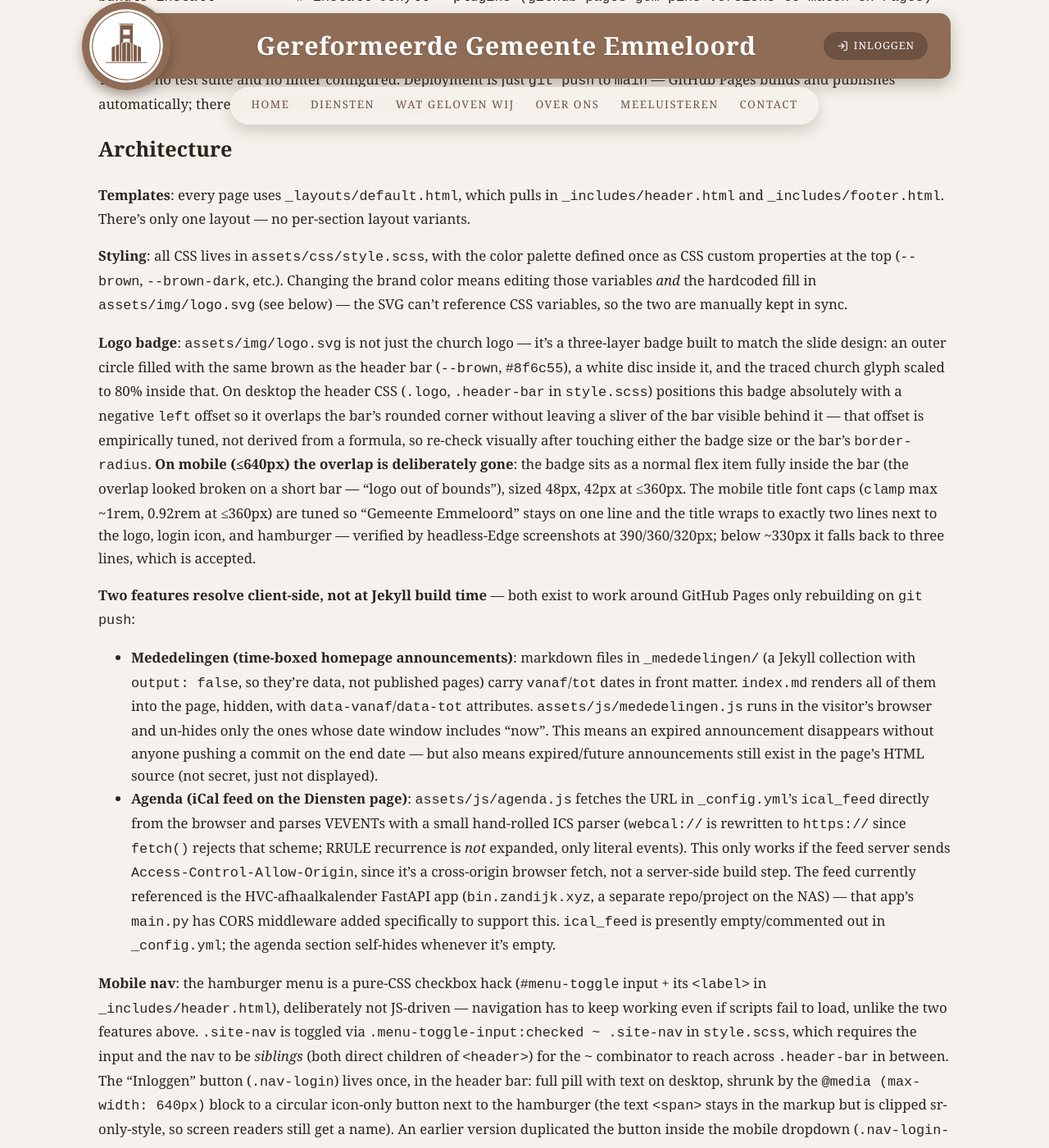
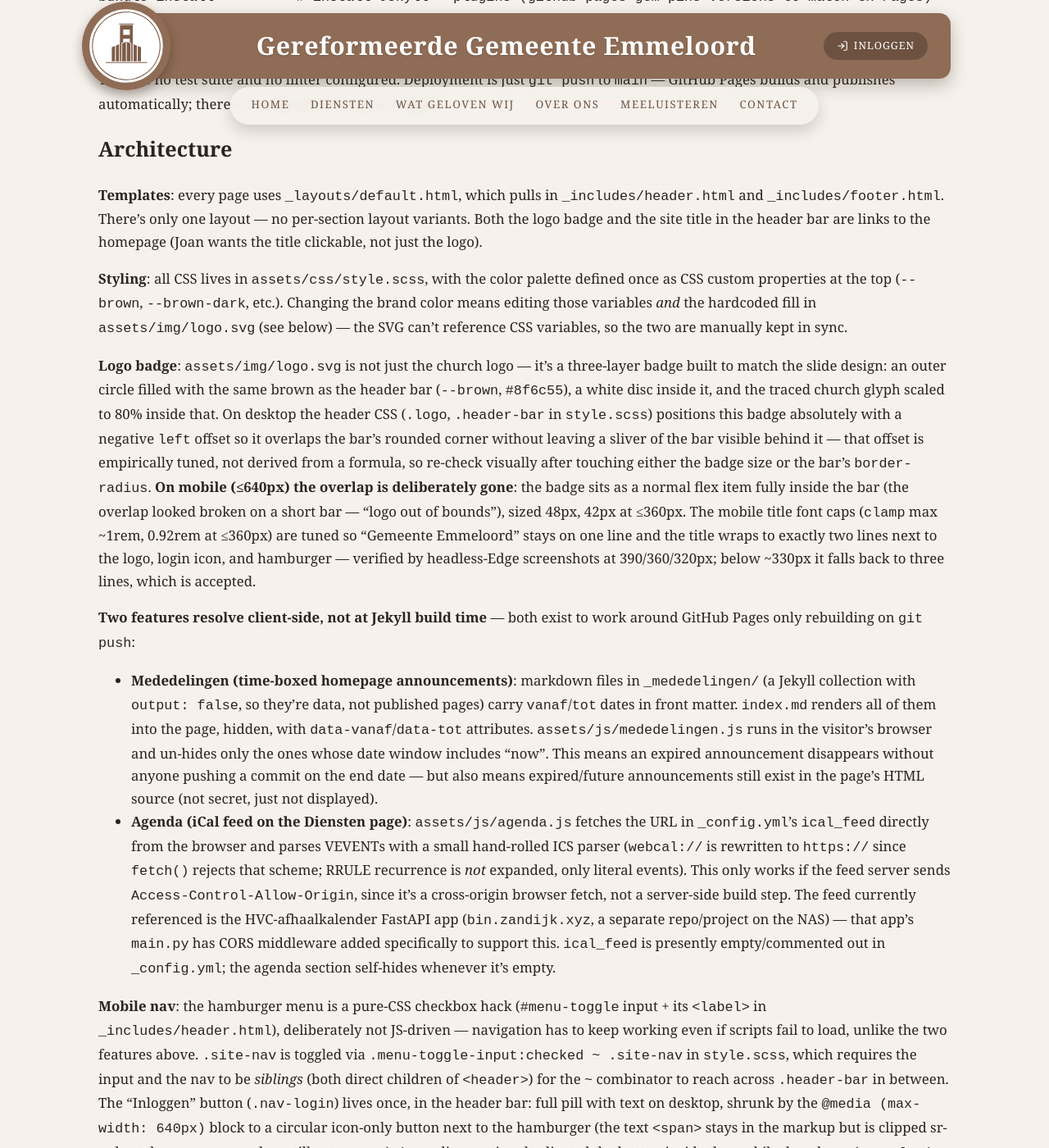
Before and after one commit to Kathedra/gergememmeloord, a Jekyll site: the page built from CLAUDE.md, in a window 1280 px wide and 1400 px high, scrolled down 557 px. Shown: the whole window at 82% size. Built offline with Jekyll 4.4.1, drawn with Linux system fonts in a browser that asks for light colours; our own code applies the rules of GitHub Pages for plain Markdown files; some of the changed text lies outside the part shown.

Commit message:
update CLAUDE.md, header.html and style.scss

```diff
--- a/CLAUDE.md
+++ b/CLAUDE.md
@@ -18,7 +18,7 @@ There is no test suite and no linter configured. Deployment is just `git push` t
 
 ## Architecture
 
-**Templates**: every page uses `_layouts/default.html`, which pulls in `_includes/header.html` and `_includes/footer.html`. There's only one layout — no per-section layout variants.
+**Templates**: every page uses `_layouts/default.html`, which pulls in `_includes/header.html` and `_includes/footer.html`. There's only one layout — no per-section layout variants. Both the logo badge and the site title in the header bar are links to the homepage (Joan wants the title clickable, not just the logo).
 
 **Styling**: all CSS lives in `assets/css/style.scss`, with the color palette defined once as CSS custom properties at the top (`--brown`, `--brown-dark`, etc.). Changing the brand color means editing those variables *and* the hardcoded fill in `assets/img/logo.svg` (see below) — the SVG can't reference CSS variables, so the two are manually kept in sync.
 
@@ -31,7 +31,9 @@ There is no test suite and no linter configured. Deployment is just `git push` t
 
 **Mobile nav**: the hamburger menu is a pure-CSS checkbox hack (`#menu-toggle` input + its `<label>` in `_includes/header.html`), deliberately not JS-driven — navigation has to keep working even if scripts fail to load, unlike the two features above. `.site-nav` is toggled via `.menu-toggle-input:checked ~ .site-nav` in `style.scss`, which requires the input and the nav to be *siblings* (both direct children of `<header>`) for the `~` combinator to reach across `.header-bar` in between. The "Inloggen" button (`.nav-login`) lives once, in the header bar: full pill with text on desktop, shrunk by the `@media (max-width: 640px)` block to a circular icon-only button next to the hamburger (the text `<span>` stays in the markup but is clipped sr-only-style, so screen readers still get a name). An earlier version duplicated the button inside the mobile dropdown (`.nav-login--menu`), which forced every `.site-nav a` rule to be written as `.site-nav a:not(.nav-login)` to avoid a specificity clash that once rendered the button brown-on-brown — that duplicate and the `:not()` exclusions are gone; don't reintroduce a `.nav-login` inside `.site-nav` without remembering that trap.
 
-**Sticky header backdrop**: on desktop `.site-header` is transparent so the brown bar and nav pill "float" over scrolling content; on mobile (≤640px) the margins are too tight for that — text visibly slid past the bar's edges — so the media query gives `.site-header` a solid `--cream` background there. Don't "clean up" that mobile background: it's load-bearing, not a leftover.
+**Sticky header backdrop**: `.site-header` is transparent on all breakpoints — the brown bar (and on desktop the nav pill) "float" over scrolling content. A solid cream mobile backdrop was tried and explicitly rejected by Joan; don't reintroduce it. The mobile dropdown menu uses the same frosted treatment as the desktop pill (translucent cream + `backdrop-filter: blur`), not opaque white.
+
+**Gotcha — generic `a:hover` vs white-text link components**: the global `a:hover { color: var(--brown-deep) }` rule (element+pseudo-class specificity) beats any bare single-class color like `.nav-login` or `.skip-link`, turning white text brown-on-brown on hover — this is the same specificity trap as the retired `.site-nav a:not(.nav-login)` story, resurfacing via `a:hover`. Every component that puts white text on a brown background must set its own explicit hover color (`.nav-login:hover`, `.skip-link:hover`, `.site-title a:hover` all do). Check this whenever adding such a component or a new generic `a...` rule.
 
 **Hamburger checkbox tab order**: `.menu-toggle-input` is `display: none` at the base (desktop shows no hamburger, so a focusable invisible checkbox would pollute the tab order) and is restored inside the ≤640px media query as visually-hidden-but-focusable (`position: absolute; 1px; opacity: 0`). Both halves are needed: removing the mobile restore breaks keyboard access to the menu; removing the desktop `display: none` puts a ghost tab stop back.
 
--- a/_includes/header.html
+++ b/_includes/header.html
@@ -7,7 +7,7 @@
     <a class="logo" href="{{ '/' | relative_url }}" aria-label="Naar de startpagina">
       <img src="{{ '/assets/img/logo.svg' | relative_url }}" alt="" width="108" height="108">
     </a>
-    <p class="site-title">{{ site.title }}</p>
+    <p class="site-title"><a href="{{ '/' | relative_url }}">{{ site.title }}</a></p>
 
     {% if site.login_url %}
       <a class="nav-login" href="{{ site.login_url }}" target="_blank" rel="noopener">
--- a/assets/css/style.scss
+++ b/assets/css/style.scss
@@ -58,6 +58,11 @@ body {
   border-radius: 0 0 10px 10px;
   text-decoration: none;
 }
+
+/* Expliciet wit, ook op hover: de generieke a:hover-regel (element +
+   pseudoklasse) wint anders van de losse klasse en maakt de tekst
+   bruin op de bruine achtergrond. Zelfde val als bij .nav-login. */
+.skip-link:hover { color: #fff; }
 
 .skip-link:focus { top: 0; }
 
@@ -152,6 +157,16 @@ a:hover { color: var(--brown-deep); }
   height: 100%;
 }
 
+/* De titel is ook een link naar home (net als het logo), maar mag er
+   niet als een "blauwe link" uitzien: kleur erven van de balk (wit),
+   óók op hover — anders kleurt de generieke a:hover hem bruin op
+   bruin (zelfde specificity-val als bij .nav-login). */
+.site-title a,
+.site-title a:hover {
+  color: inherit;
+  text-decoration: none;
+}
+
 .site-title {
   flex: 1;
   margin: 0;
@@ -225,6 +240,10 @@ a:hover { color: var(--brown-deep); }
 
 .nav-login:hover {
   background: var(--brown-deep);
+  /* Zonder expliciet wit wint de generieke a:hover-regel en worden
+     tekst en icoon bruin-op-bruin (onzichtbaar) — precies wat er
+     gebeurde zodra je de knop aanraakte of erover hoverde. */
+  color: #fff;
   text-decoration: none;
 }
 
@@ -490,8 +509,10 @@ a:hover { color: var(--brown-deep); }
      vlak; op desktop blijft hij transparant zweven. */
   html { scroll-padding-top: 110px; }
 
+  /* Net als op desktop: geen dekkend vlak, de balk "zweeft" boven de
+     scrollende content. (Eerder stond hier een dekkend crème vlak;
+     Joan wil mobiel dezelfde transparante look als desktop.) */
   .site-header {
-    background: var(--cream);
     padding: 12px 14px 10px;
   }
 
@@ -581,8 +602,11 @@ a:hover { color: var(--brown-deep); }
     flex-direction: column;
     align-items: stretch;
     gap: 0;
-    background: #fff;
-    backdrop-filter: none;
+    /* Zelfde "frosted" look als de desktop-pil: doorschijnend crème
+       met blur, in plaats van een dekkend wit paneel. */
+    background: rgba(246, 241, 236, 0.92);
+    -webkit-backdrop-filter: blur(6px);
+    backdrop-filter: blur(6px);
     border-radius: 0 0 14px 14px;
     box-shadow: 0 14px 26px rgba(46, 32, 22, 0.2);
     padding: 6px 0 14px;
```
